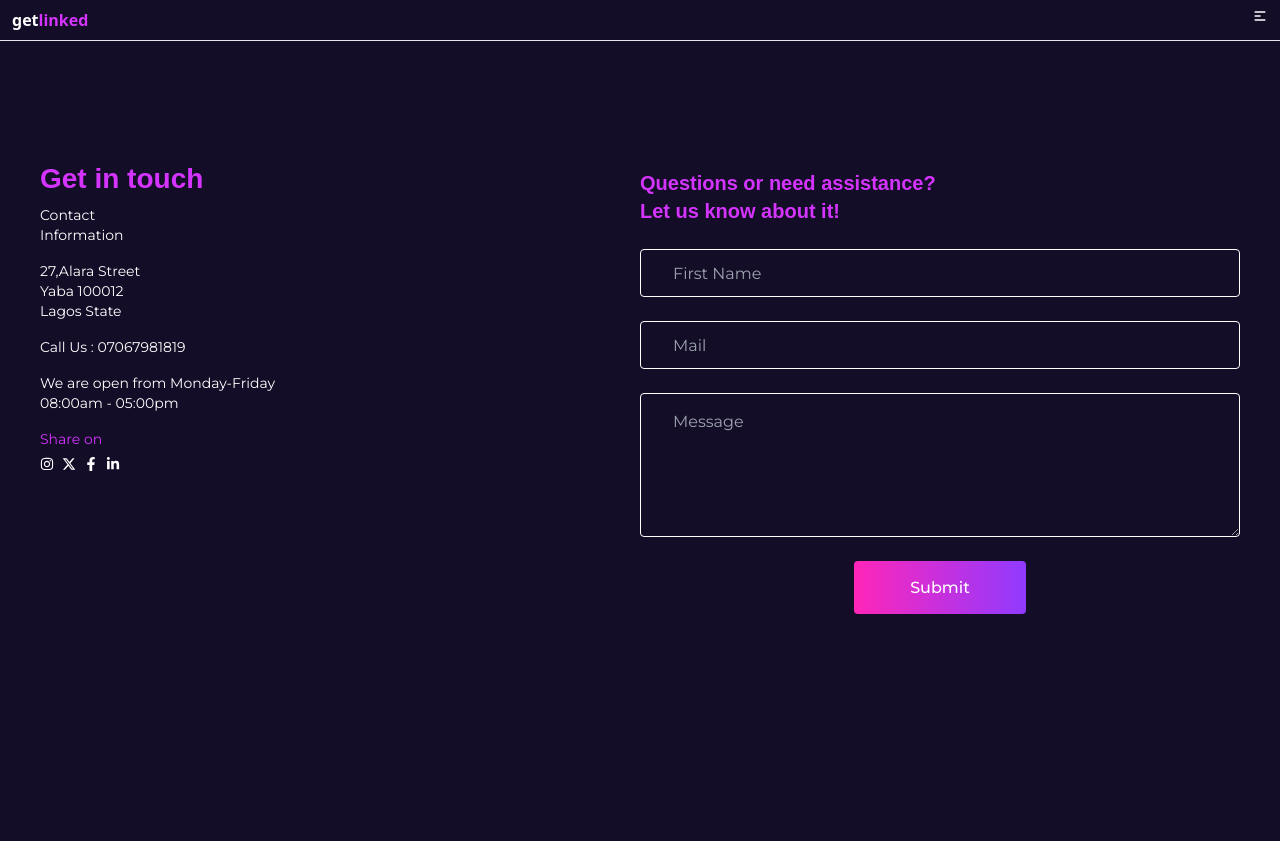
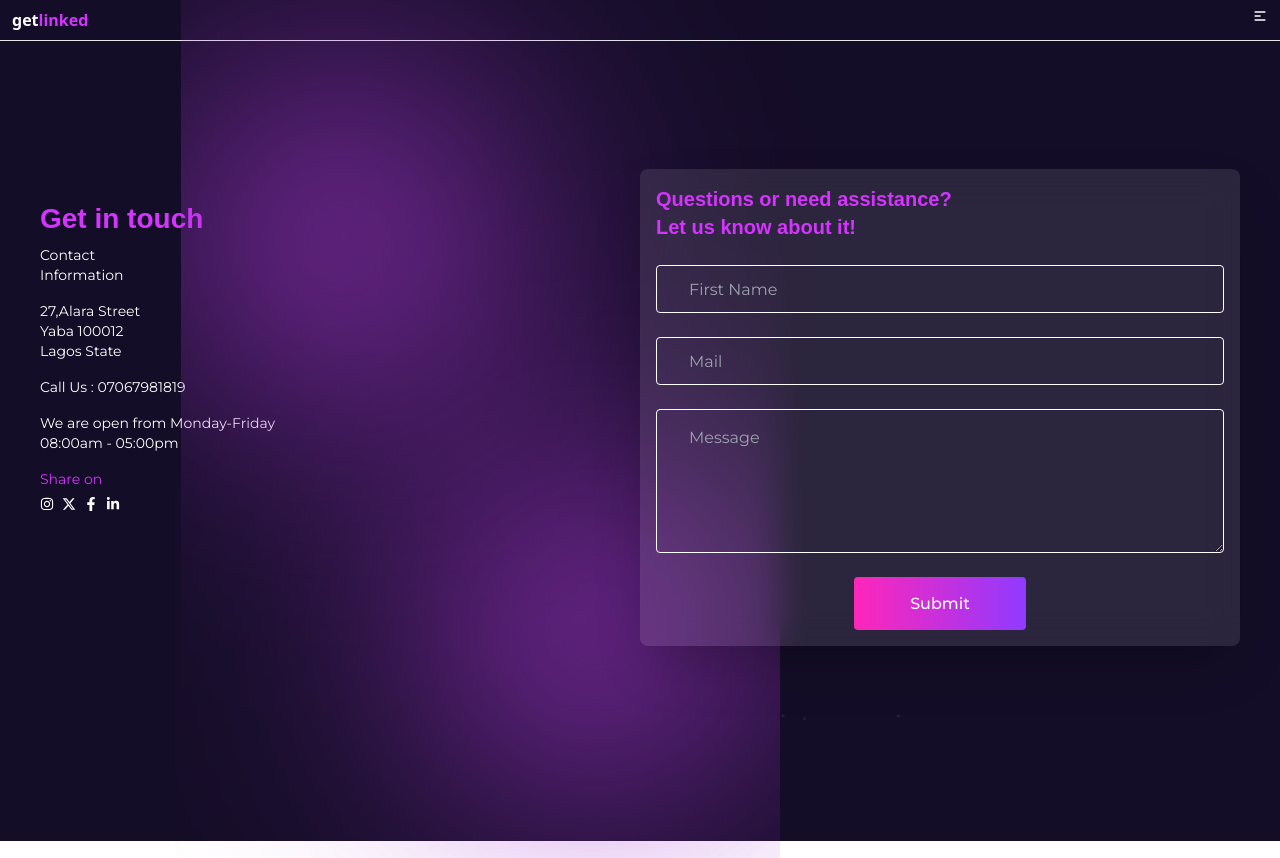
Before and after one commit to TaslimYusuf2210/getLinked, a React (Vite) app: page /contact in a window 1280 px wide. Built offline with nearby package versions, Linux system fonts and the light colour scheme; a web font is replaced by a local one.

Commit message:
glass form

```diff
--- a/src/components/pages/contact.jsx
+++ b/src/components/pages/contact.jsx
@@ -2,6 +2,8 @@ import { FaFacebookF } from "react-icons/fa";
 import { FaXTwitter } from "react-icons/fa6";
 import { FaInstagram } from "react-icons/fa";
 import { FaLinkedinIn } from "react-icons/fa";
+import leftFlare from "../../assets/contactFlare2.svg"
+import rightFlare from "../../assets/contactFlare1.svg"
 import { useForm } from "react-hook-form";
 import { yupResolver } from "@hookform/resolvers/yup";
 import * as yup from "yup";
@@ -105,8 +107,11 @@ function Contact() {
           </div>
         </div>
       </div>
-      <div className="hidden md:grid md:grid-cols-2 md:min-h-[100vh] md:px-10 py-32">
-        <div className="text-sm grid grid-cols-1 gap-4 h-3/6">
+        <img className="absolute opacity-70 left-[175px] top-[20.5%] hidden md:block" src={leftFlare} alt="flare" />
+      <div className="hidden md:grid md:grid-cols-2 md:h-screen md:px-10 py-32">
+        <div className="grid grid-cols-1">
+          <img className="absolute opacity-70 right-[25%] bottom-[10%]" src={rightFlare} alt="flare" />
+          <div className="text-sm grid grid-cols-1 gap-4 h-3/6 mt-10">
             <h3 className="text-customPurple font-clashDisplay text-[28px] font-semibold">Get in touch</h3>
             <p>Contact <br /> Information</p>
             <p>27,Alara Street <br /> Yaba 100012 <br /> Lagos State</p>
@@ -122,16 +127,19 @@ function Contact() {
               </div>
             </div>
           </div>
-        <div>
-          <form className="grid grid-cols-1 gap-6" action="">
+        </div>
+        <div className="w-full">
+          <form action="">
+            <div className="grid grid-cols-1 gap-6 p-4 bg-white/10 backdrop-blur-lg shadow-2xl rounded-lg">
               <header className="text-customPurple font-clashDisplay font-semibold text-xl">
                 Questions or need assistance? <br /> Let us know about it!
               </header>
-            <input className="input-border px-8" type="text" placeholder="First Name" />
-            <input className="input-border px-8" type="email" placeholder="Mail" />
-            <textarea className="input-border px-8 py-4 h-36" placeholder="Message"></textarea>
+              <input className="input-border px-8 bg-transparent" type="text" placeholder="First Name" />
+              <input className="input-border px-8 bg-transparent" type="email" placeholder="Mail" />
+              <textarea className="input-border px-8 py-4 h-36 bg-transparent" placeholder="Message"></textarea>
               <div className="text-center">
                 <button className="button w-[172px] h-[53px]">Submit</button>
+              </div>
             </div>
           </form>
         </div>
```
Also changed, not shown: src/assets/contactFlare1.svg (added), src/assets/contactFlare2.svg (added). Lines whose indentation alone changed are shown as unchanged.
